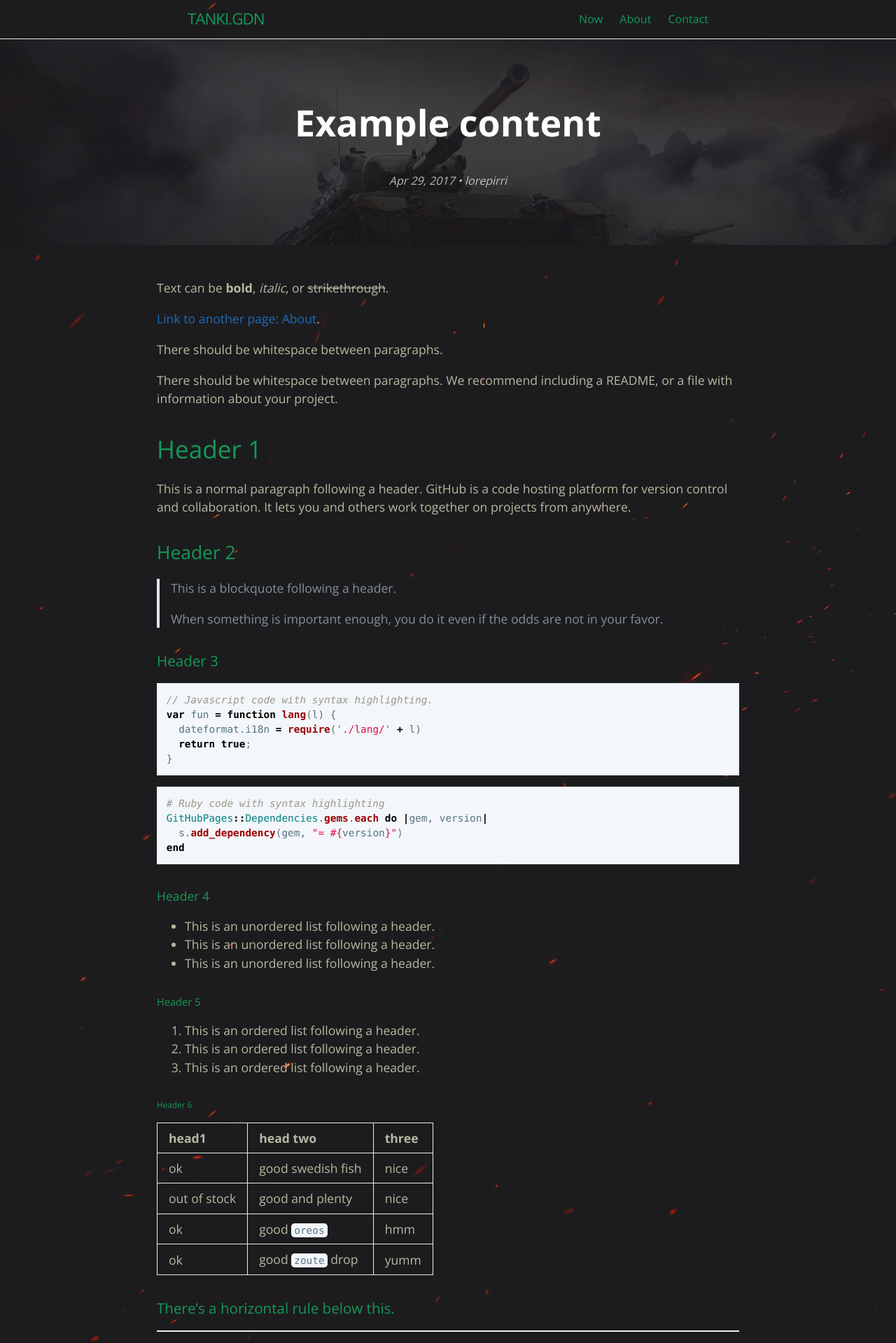
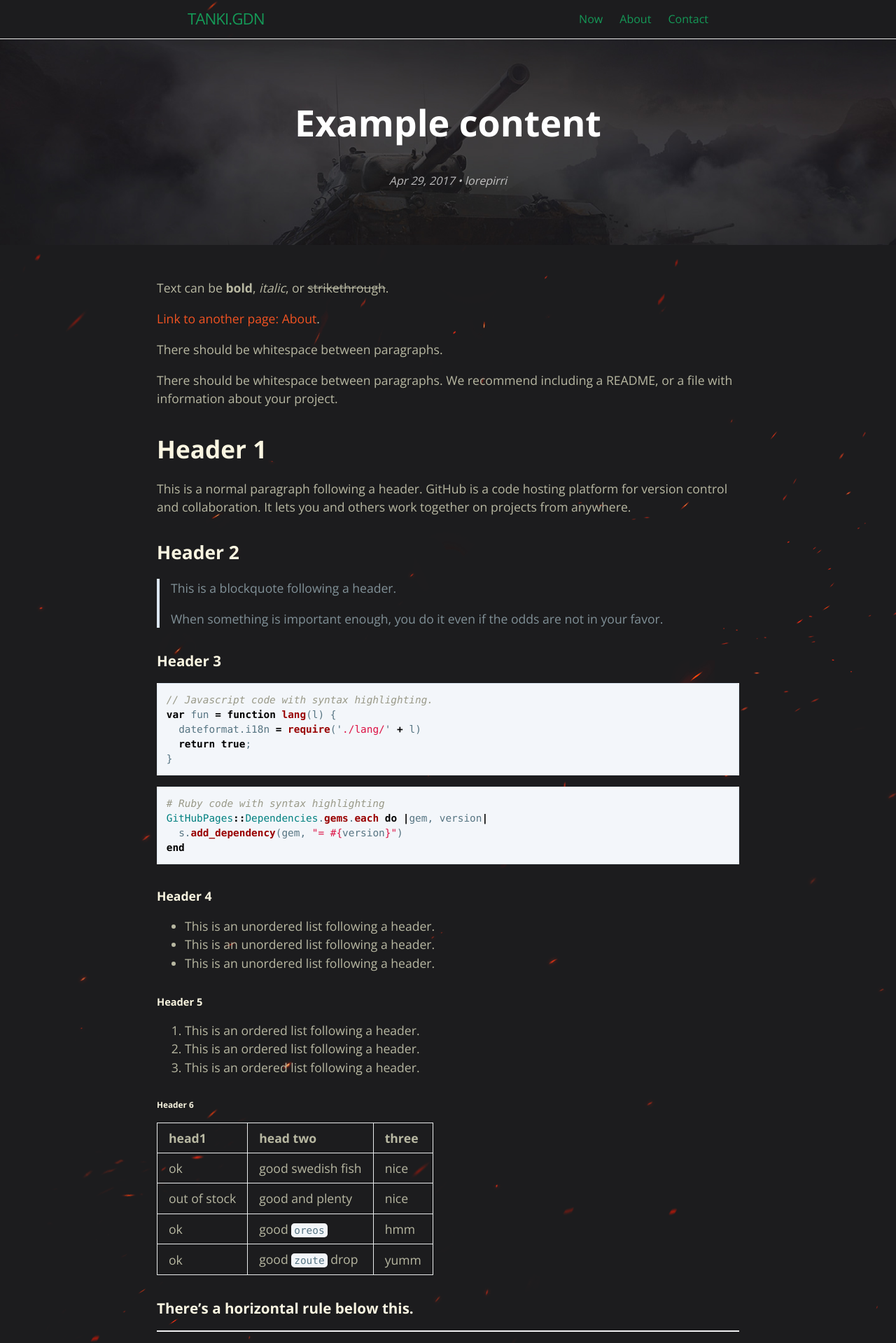
Before and after one commit to urban-tribble/urban-tribble.github.io, a Jekyll site: the page built from _posts/2017-04-29-cayman-example-content.md, in a window 1280 px wide. Shown: the top 1919 px of the page at 70% size. Built offline with Jekyll 4.4.1, drawn with Linux system fonts in a browser that asks for light colours.

Commit message:
Update link's style

```diff
--- a/assets/css/style.css
+++ b/assets/css/style.css
@@ -562,11 +562,12 @@ body {
     outline: thick solid #e19447;
 }
 a {
-    color: #1e6bb8;
+    color: #f25322;
     text-decoration: none;
 }
 a:hover {
-    text-decoration: underline;
+	color: #FF7E00;
+    text-decoration: none;
 }
 
 .btn {
@@ -749,8 +750,8 @@ a:hover {
 .main-content h6 {
     margin-top: 2rem;
     margin-bottom: 1rem;
-    font-weight: normal;
-    color: #159957;
+    font-weight: bold;
+    color: #f9f5e1;
 }
 .main-content p {
     margin-bottom: 1em;
```
